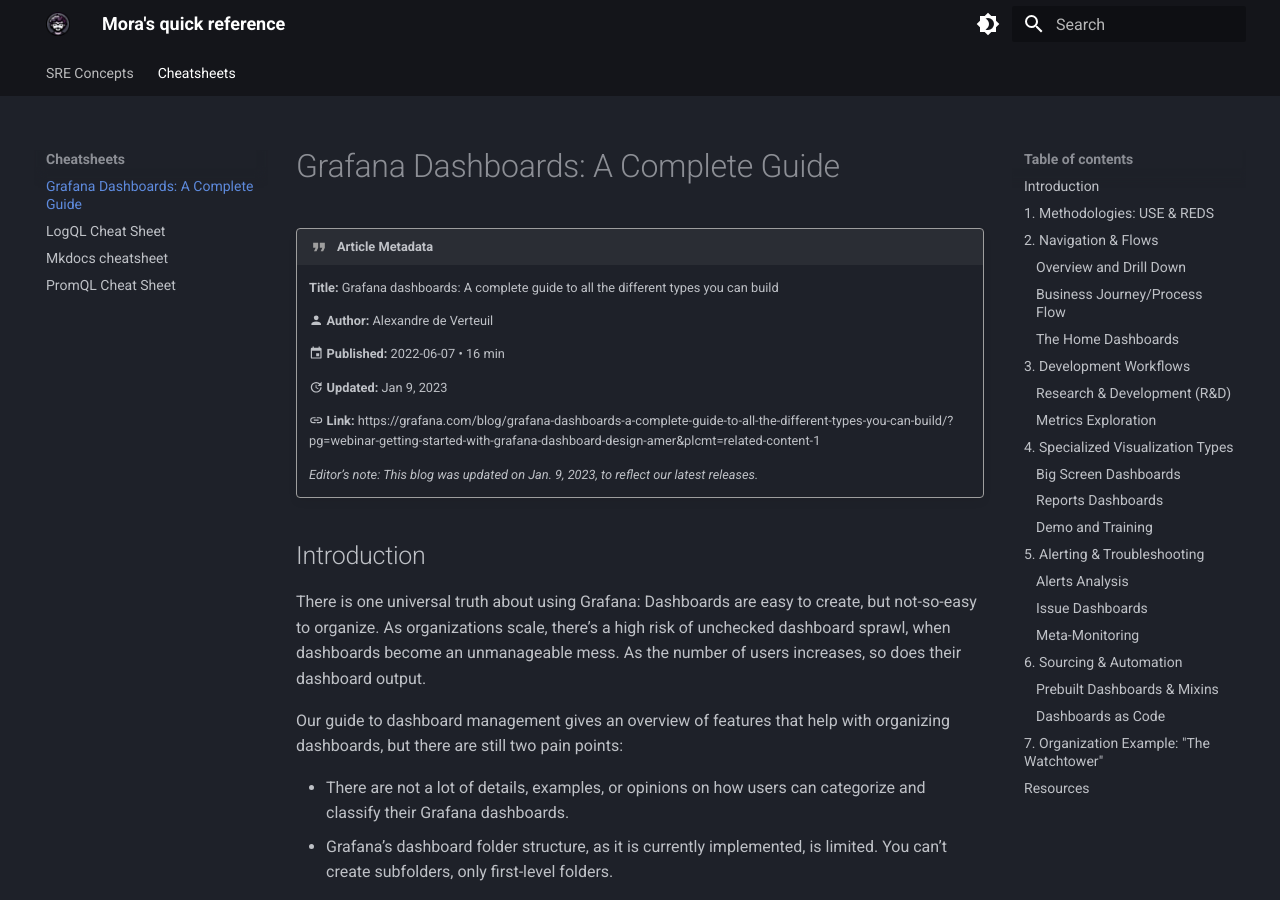
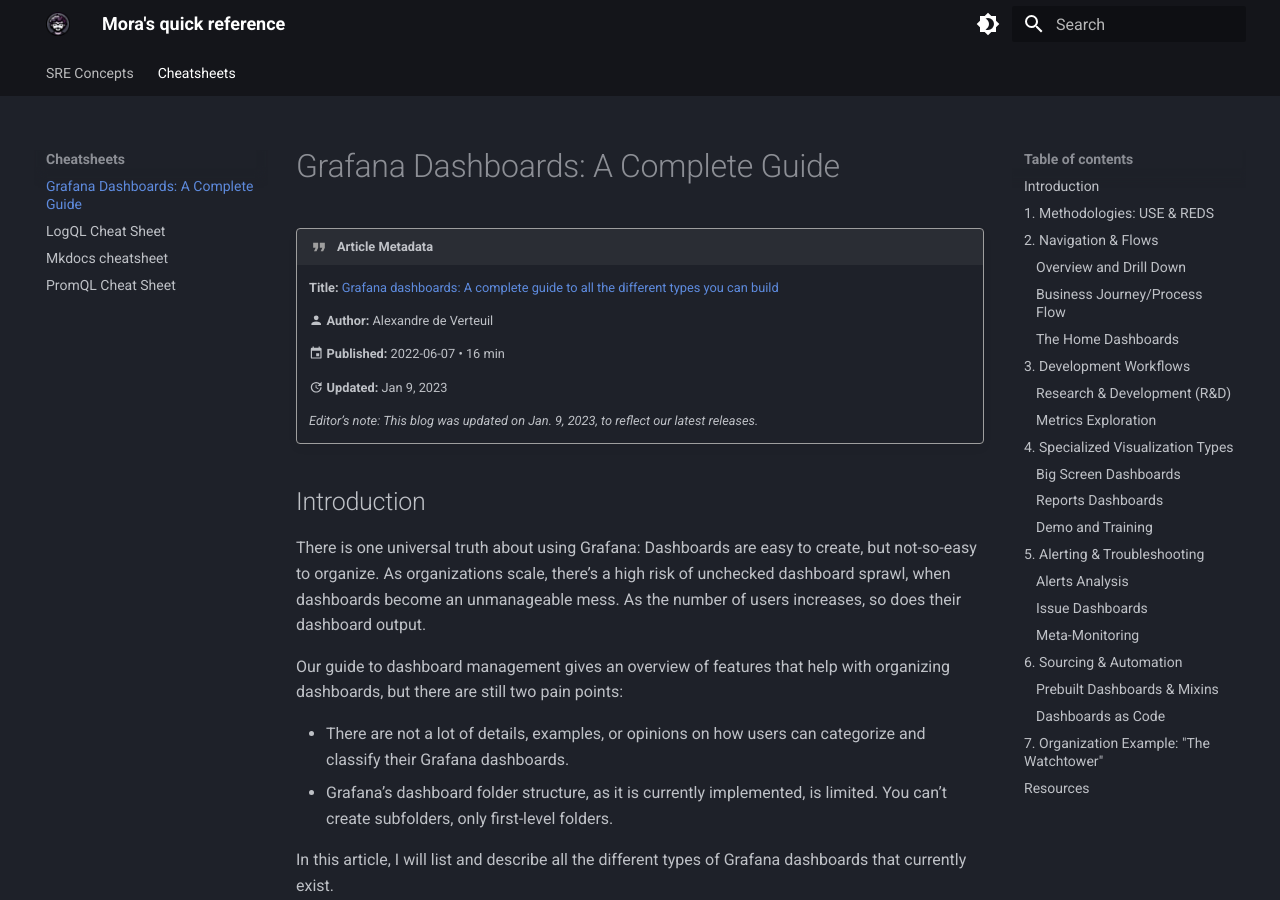
Before and after one commit to m0r4a/quick-references, an MkDocs documentation site: the page built from docs/cheatsheets/grafana_dashboards.md, in a window 1280 px wide and 900 px high. Built offline with MkDocs 1.6.1 and Material for MkDocs 9.7.7, drawn with Linux system fonts in a browser that asks for light colours.

Commit message:
Update link on article

```diff
--- a/docs/cheatsheets/grafana_dashboards.md
+++ b/docs/cheatsheets/grafana_dashboards.md
@@ -1,15 +1,13 @@
 # Grafana Dashboards: A Complete Guide
 
 !!! quote "Article Metadata"
-    **Title:** Grafana dashboards: A complete guide to all the different types you can build
+    **Title:** [Grafana dashboards: A complete guide to all the different types you can build](https://grafana.com/blog/grafana-dashboards-a-complete-guide-to-all-the-different-types-you-can-build/?pg=webinar-getting-started-with-grafana-dashboard-design-amer&plcmt=related-content-1)
 
     :material-account: **Author:** Alexandre de Verteuil
 
     :material-calendar: **Published:** 2022-06-07 • 16 min
 
     :material-update: **Updated:** Jan 9, 2023
-
-    :material-link: **Link:** https://grafana.com/blog/grafana-dashboards-a-complete-guide-to-all-the-different-types-you-can-build/?pg=webinar-getting-started-with-grafana-dashboard-design-amer&plcmt=related-content-1
 
     *Editor’s note: This blog was updated on Jan. 9, 2023, to reflect our latest releases.*
 
```
